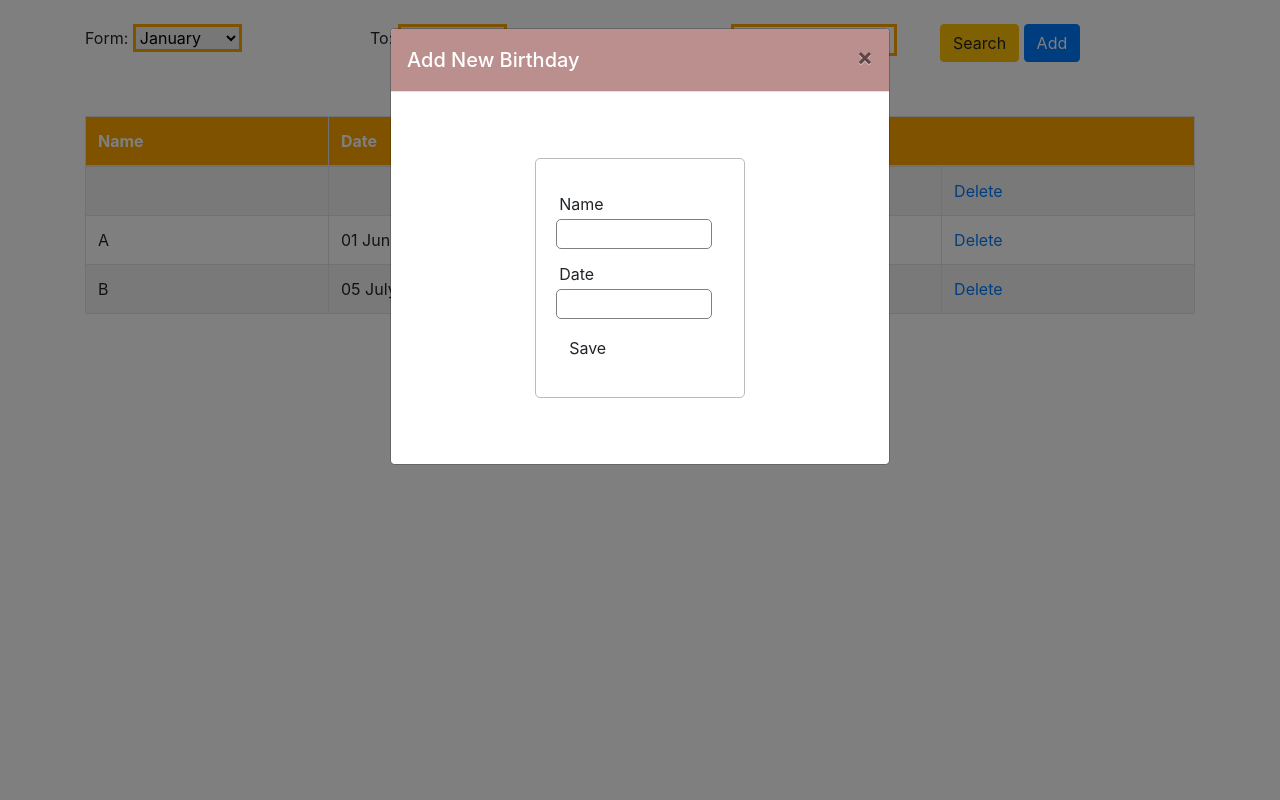
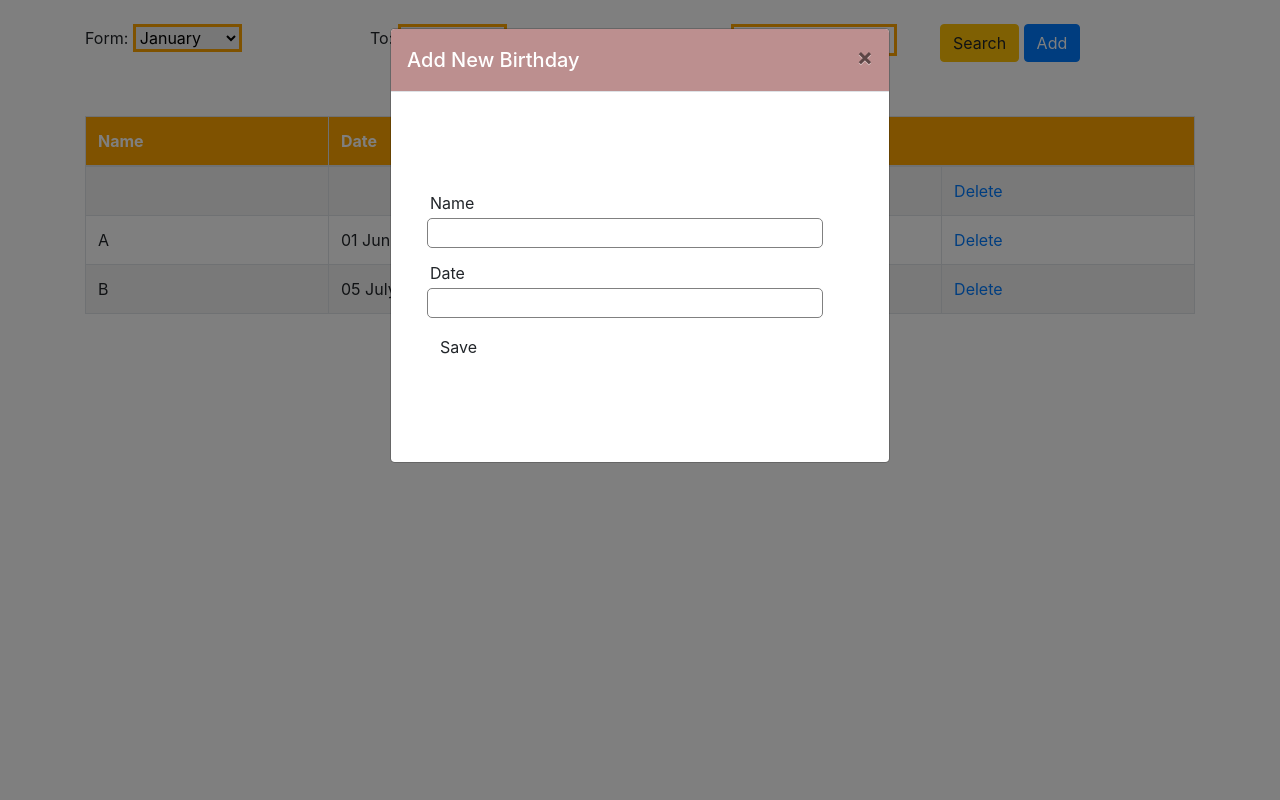
Before and after one commit to dineshkummarc/Birthday, a PHP site: page / in a window 1280 px wide, after a click on "Add". Run offline with PHP 8.4, Linux system fonts and the light colour scheme; data comes from the database, SQL or seed files in the repository; data that the repository does not hold is empty; some libraries are stand-ins or nearby versions.

Commit message:
Update Styles.css

```diff
--- a/PhpProject/Styles.css
+++ b/PhpProject/Styles.css
@@ -17,18 +17,20 @@ th, td{
 }
 
 form {
-    width: 45%;
+    width: 100%;
     margin: 50px auto;
     text-align: left;
     padding: 20px;
-    border: 1px solid #bbbbbb;
-    border-radius: 5px;
+
 }
 h5{
     color: white;
 }
 .modal-header{
     background: #BC8F8F;
+}
+.modal-dialog{
+
 }
 
 .input-group {
@@ -47,11 +49,3 @@ h5{
     border-radius: 5px;
     border: 1px solid gray;
 }
-.btn {
-    padding: 10px;
-    font-size: 15px;
-    color: white;
-    background: #5F9EA0;
-    border: none;
-    border-radius: 5px;
-}
```
